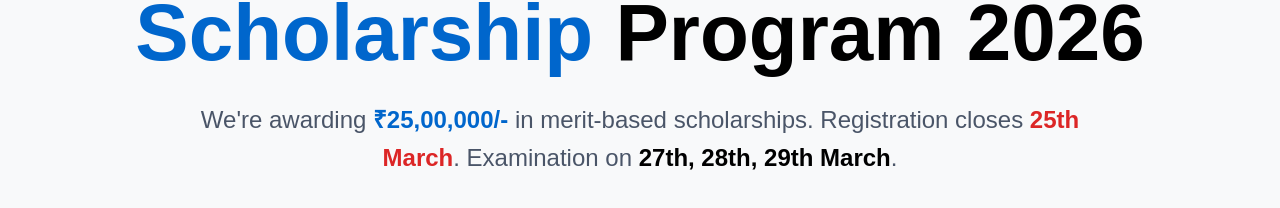
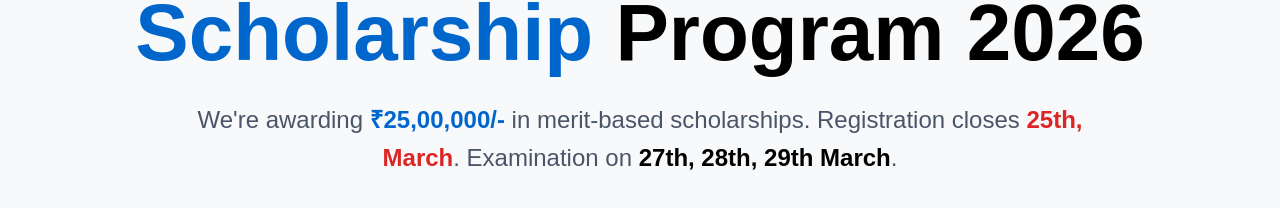
Before and after one commit to Code4Bharat1/BVOC_AIML, a Next.js app: page /scholarships in a window 1280 px wide. Shown: the part 202-410 px from the top of the page. Built offline with nearby package versions, Linux system fonts and the light colour scheme.

Commit message:
update scholarships.jsx

```diff
--- a/src/components/scholarships/scholarships.jsx
+++ b/src/components/scholarships/scholarships.jsx
@@ -145,7 +145,7 @@ const ScholarshipsPage = () => {
               We're awarding{" "}
               <span style={{ fontWeight: "700", color: "#0066cc" }}>₹25,00,000/-</span>{" "}
               in merit-based scholarships. Registration closes{" "}
-              <span style={{ fontWeight: "700", color: "#dc2626" }}>25th March</span>.{" "}
+              <span style={{ fontWeight: "700", color: "#dc2626" }}>25th, March</span>.{" "}
               Examination on <span style={{ fontWeight: "700", color: "#000" }}>27th, 28th, 29th March</span>.
             </motion.p>
 
```
